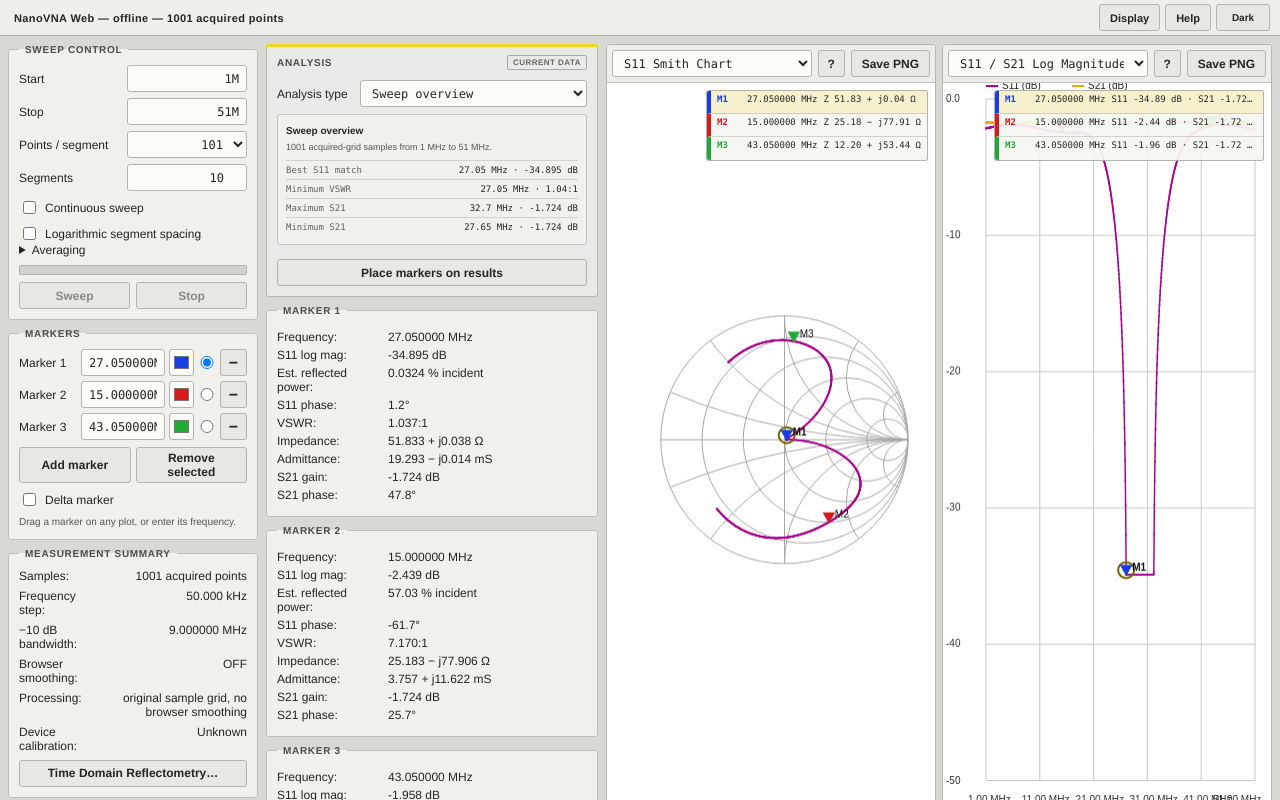
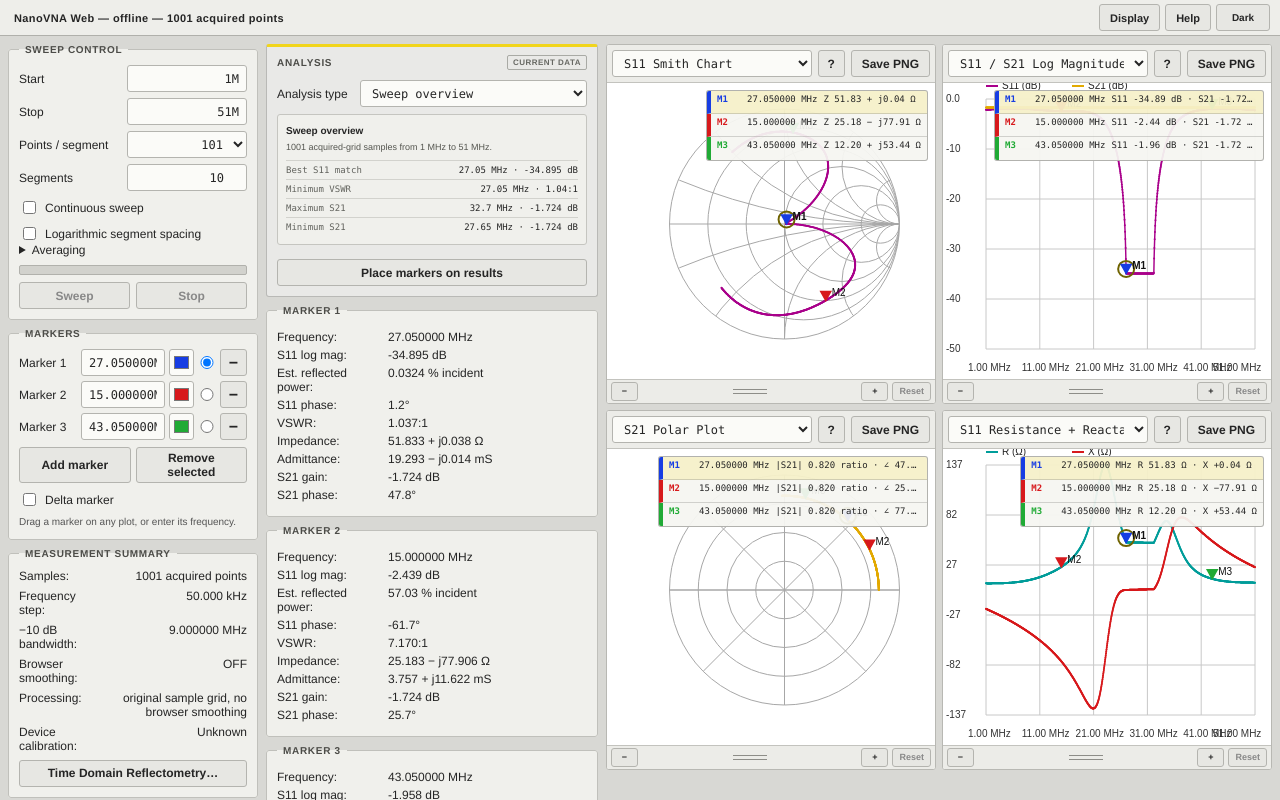
Before and after one commit to mattlmccoy/nanovna-web, a React (Vite) app: page / in a window 1280 px wide. Shown: the top 800 px of the page. Built offline with nearby package versions, Linux system fonts and the light colour scheme.

Commit message:
Add independently resizable plot panels

```diff
--- a/src/App.tsx
+++ b/src/App.tsx
@@ -1,4 +1,4 @@
-import { useEffect, useMemo, useRef, useState } from 'react';
+import { useEffect, useMemo, useRef, useState, type KeyboardEvent as ReactKeyboardEvent, type PointerEvent as ReactPointerEvent } from 'react';
 import { NanoVNAConnection, type CalibrationStep, type NanoVNACapabilities } from './lib/nanovna';
 import { parseMeasurementFile } from './lib/files';
 import { bandwidth, db, demoSweep, impedance, magnitude, markerIndex, nearestPointByFrequency, phase, reflectedPowerPercent, type Complex, type SweepPoint, vswr } from './lib/rf';
@@ -285,7 +285,9 @@ function Chart({ mode, points, reference, markers, activeMarker, theme, exportCo
   const geometryRef = useRef<{ x: number; y: number; w: number; h: number; smith: boolean }>({ x: 0, y: 0, w: 0, h: 0, smith: false });
   const pointPositionsRef = useRef<Array<{ x: number; y: number }>>([]);
   const draggingMarkerRef = useRef<number | null>(null);
+  const resizeDragRef = useRef<{ startY: number; startHeight: number } | null>(null);
   const [resizeVersion, setResizeVersion] = useState(0);
+  const [panelHeight, setPanelHeight] = useState(360);
   const [viewHelpOpen, setViewHelpOpen] = useState(false);
   const delayValues = useMemo(() => {
     if (mode === 's11-group-delay') return groupDelay(points, 's11');
@@ -535,6 +537,34 @@ function Chart({ mode, points, reference, markers, activeMarker, theme, exportCo
     onMarkerChange(marker, index);
   }
 
+  function setClampedPanelHeight(height: number) {
+    setPanelHeight(Math.max(300, Math.min(800, Math.round(height))));
+  }
+
+  function beginPanelResize(event: ReactPointerEvent<HTMLDivElement>) {
+    event.preventDefault();
+    event.currentTarget.setPointerCapture(event.pointerId);
+    resizeDragRef.current = { startY: event.clientY, startHeight: panelHeight };
+  }
+
+  function continuePanelResize(event: ReactPointerEvent<HTMLDivElement>) {
+    const drag = resizeDragRef.current;
+    if (!drag) return;
+    setClampedPanelHeight(drag.startHeight + event.clientY - drag.startY);
+  }
+
+  function finishPanelResize(event: ReactPointerEvent<HTMLDivElement>) {
+    resizeDragRef.current = null;
+    if (event.currentTarget.hasPointerCapture(event.pointerId)) event.currentTarget.releasePointerCapture(event.pointerId);
+  }
+
+  function resizePanelFromKeyboard(event: ReactKeyboardEvent<HTMLDivElement>) {
+    const increment = event.shiftKey ? 60 : 20;
+    if (event.key === 'ArrowUp') { event.preventDefault(); setClampedPanelHeight(panelHeight - increment); }
+    if (event.key === 'ArrowDown') { event.preventDefault(); setClampedPanelHeight(panelHeight + increment); }
+    if (event.key === 'Home') { event.preventDefault(); setPanelHeight(360); }
+  }
+
   function handlePointerDown(event: React.PointerEvent<HTMLCanvasElement>) {
     const rect = event.currentTarget.getBoundingClientRect();
     const x = event.clientX - rect.left;
@@ -611,7 +641,7 @@ function Chart({ mode, points, reference, markers, activeMarker, theme, exportCo
   }
 
   return (
-    <section className="chart-panel">
+    <section className="chart-panel" style={{ '--chart-height': `${panelHeight}px` } as React.CSSProperties}>
       <div className="chart-titlebar">
         <select value={mode} onChange={(event) => onModeChange(event.target.value as ViewMode)} aria-label="Diagnostic view">
           {Object.entries(VIEW_LABELS).map(([value, label]) => <option key={value} value={value}>{label}</option>)}
@@ -637,6 +667,12 @@ function Chart({ mode, points, reference, markers, activeMarker, theme, exportCo
             </button>;
           })}
         </div>
+      </div>
+      <div className="chart-resizebar">
+        <button onClick={() => setClampedPanelHeight(panelHeight - 60)} disabled={panelHeight <= 300} aria-label={`Reduce ${VIEW_LABELS[mode]} height`}>−</button>
+        <div className="chart-resize-handle" role="separator" aria-label={`Resize ${VIEW_LABELS[mode]} vertically`} aria-orientation="horizontal" aria-valuemin={300} aria-valuemax={800} aria-valuenow={panelHeight} tabIndex={0} onPointerDown={beginPanelResize} onPointerMove={continuePanelResize} onPointerUp={finishPanelResize} onPointerCancel={finishPanelResize} onKeyDown={resizePanelFromKeyboard}><span /></div>
+        <button onClick={() => setClampedPanelHeight(panelHeight + 60)} disabled={panelHeight >= 800} aria-label={`Increase ${VIEW_LABELS[mode]} height`}>+</button>
+        <button onClick={() => setPanelHeight(360)} disabled={panelHeight === 360}>Reset</button>
       </div>
     </section>
   );
--- a/src/styles.css
+++ b/src/styles.css
@@ -48,8 +48,8 @@ small { display: block; margin-top: 6px; color: #555; line-height: 1.35; }
 .marker-readout > div { display: grid; grid-template-columns: 104px 1fr; gap: 7px; margin: 4px 0; }
 .marker-readout b { overflow: hidden; font-weight: 400; text-overflow: ellipsis; white-space: nowrap; }
 .trace-key { display: grid; gap: 5px; font-weight: 600; }
-.charts-grid { display: grid; min-width: 0; min-height: 0; grid-template-columns: 1fr 1fr; grid-template-rows: minmax(280px, 1fr) minmax(280px, 1fr); gap: 6px; }
-.chart-panel { min-width: 0; min-height: 0; overflow: hidden; display: flex; flex-direction: column; border: 1px solid #adadaa; border-radius: 6px; background: white; box-shadow: inset 0 1px rgba(255,255,255,.9), 0 5px 10px rgba(0,0,0,.14); }
+.charts-grid { align-self: start; display: grid; min-width: 0; grid-template-columns: 1fr 1fr; grid-auto-rows: auto; align-items: start; gap: 6px; }
+.chart-panel { align-self: start; width: 100%; height: var(--chart-height, 360px); min-width: 0; min-height: 300px; overflow: hidden; display: flex; flex-direction: column; border: 1px solid #adadaa; border-radius: 6px; background: white; box-shadow: inset 0 1px rgba(255,255,255,.9), 0 5px 10px rgba(0,0,0,.14); }
 .chart-titlebar { display: flex; flex: 0 0 auto; align-items: center; gap: 6px; padding: 5px; border-bottom: 1px solid #c1c1be; background: linear-gradient(#efefed, #dcdcd9); }
 .chart-titlebar select { min-width: 0; flex: 1; }
 .chart-titlebar button { white-space: nowrap; }
@@ -67,6 +67,11 @@ small { display: block; margin-top: 6px; color: #555; line-height: 1.35; }
 .chart-help-card { position: absolute; z-index: 3; left: 7px; bottom: 7px; width: min(330px, calc(100% - 14px)); padding: 9px 11px; border: 1px solid #999995; border-radius: 3px; background: rgba(248,248,245,.96); box-shadow: 0 4px 16px rgba(0,0,0,.16); font-size: 10px; line-height: 1.4; }
 .chart-help-card b { font-size: 10px; letter-spacing: .03em; }
 .chart-help-card p { margin: 5px 0 0; }
+.chart-resizebar { display: grid; flex: 0 0 24px; grid-template-columns: 27px minmax(50px, 1fr) 27px auto; align-items: center; gap: 4px; padding: 2px 4px; border-top: 1px solid #c3c3be; background: #ecece8; }
+.chart-resizebar button { min-height: 19px; height: 19px; padding: 0 6px; font-size: 9px; line-height: 1; }
+.chart-resize-handle { height: 18px; display: grid; place-items: center; border-radius: 2px; cursor: ns-resize; touch-action: none; }
+.chart-resize-handle span { width: 34px; height: 5px; border-top: 1px solid #8d8d88; border-bottom: 1px solid #8d8d88; }
+.chart-resize-handle:hover, .chart-resize-handle:focus-visible { outline: 1px solid #777773; background: rgba(127,127,120,.12); }
 .analysis-guide { margin-top: auto; border: 1px solid var(--edge); border-top: 3px solid var(--yellow); border-radius: 3px; background: var(--surface); }
 .analysis-guide summary { padding: 8px 10px; cursor: pointer; color: #4c4c48; font-size: 10px; font-weight: 800; letter-spacing: .07em; text-transform: uppercase; user-select: none; }
 .analysis-guide-content { padding: 2px 10px 10px; }
@@ -300,6 +305,8 @@ html[data-theme='dark'] .progress { border-color: #4a4c50; background: #18191b;
 html[data-theme='dark'] .serial-status { border-color: #484a4e; background: #222326; }
 html[data-theme='dark'] .chart-panel { border-color: #414347; background: #17181a; box-shadow: none; }
 html[data-theme='dark'] .chart-titlebar { border-color: #414347; background: #292a2d; }
+html[data-theme='dark'] .chart-resizebar { border-color: #414347; background: #292a2d; }
+html[data-theme='dark'] .chart-resize-handle span { border-color: #8c8e92; }
 html[data-theme='dark'] .chart-trackers { border-color: rgba(120,122,126,.58); background: rgba(31,32,35,.94); box-shadow: none; }
 html[data-theme='dark'] .statusbar { border-color: #414347; background: #292a2d; box-shadow: none; }
 html[data-theme='dark'] .about-dialog { border-color: #4b4d51; background: #2b2c2f; box-shadow: 0 12px 38px rgba(0,0,0,.55); }
@@ -326,13 +333,15 @@ html[data-theme='dark'] .comparison-chart-wrap { border-color: #414347; backgrou
 
 @media (max-width: 1180px) {
   .main-grid { grid-template-columns: 230px 300px minmax(470px, 1fr); }
-  .charts-grid { grid-template-columns: 1fr; grid-template-rows: repeat(4, 310px); overflow: auto; }
+  .charts-grid { grid-template-columns: 1fr; overflow: auto; }
 }
 
 @media (max-width: 860px) {
   .main-grid { display: flex; flex-direction: column; }
   .controls-column, .readouts-column { display: grid; grid-template-columns: repeat(2, minmax(0, 1fr)); }
-  .charts-grid { grid-template-columns: 1fr; grid-template-rows: repeat(4, 320px); overflow: visible; }
+  .charts-grid { grid-template-columns: 1fr; overflow: visible; }
+  .chart-panel { height: 320px; min-height: 320px; }
+  .chart-resizebar { display: none; }
   .statusbar { flex-direction: column; gap: 3px; }
   .comparison-body { grid-template-columns: 1fr; overflow: auto; }
   .comparison-sidebar { max-height: 260px; }
@@ -345,7 +354,7 @@ html[data-theme='dark'] .comparison-chart-wrap { border-color: #414347; backgrou
 
 @media (max-width: 560px) {
   .controls-column, .readouts-column { grid-template-columns: 1fr; }
-  .charts-grid { grid-template-rows: repeat(4, 290px); }
+  .chart-panel { height: 290px; min-height: 290px; }
   .help-content { grid-template-columns: 1fr; }
   .help-content section:last-child { grid-column: auto; }
   .comparison-backdrop { padding: 0; }
```
